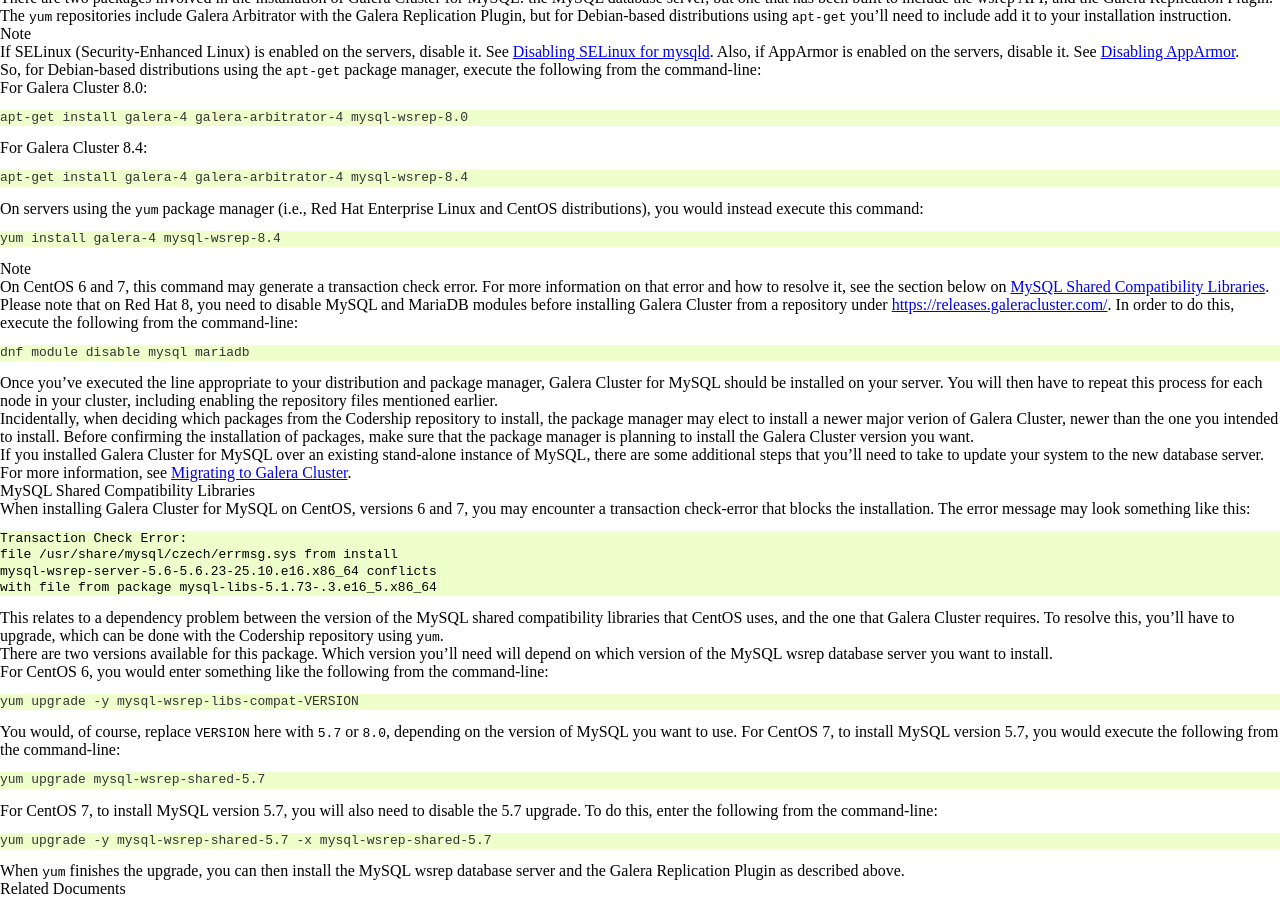
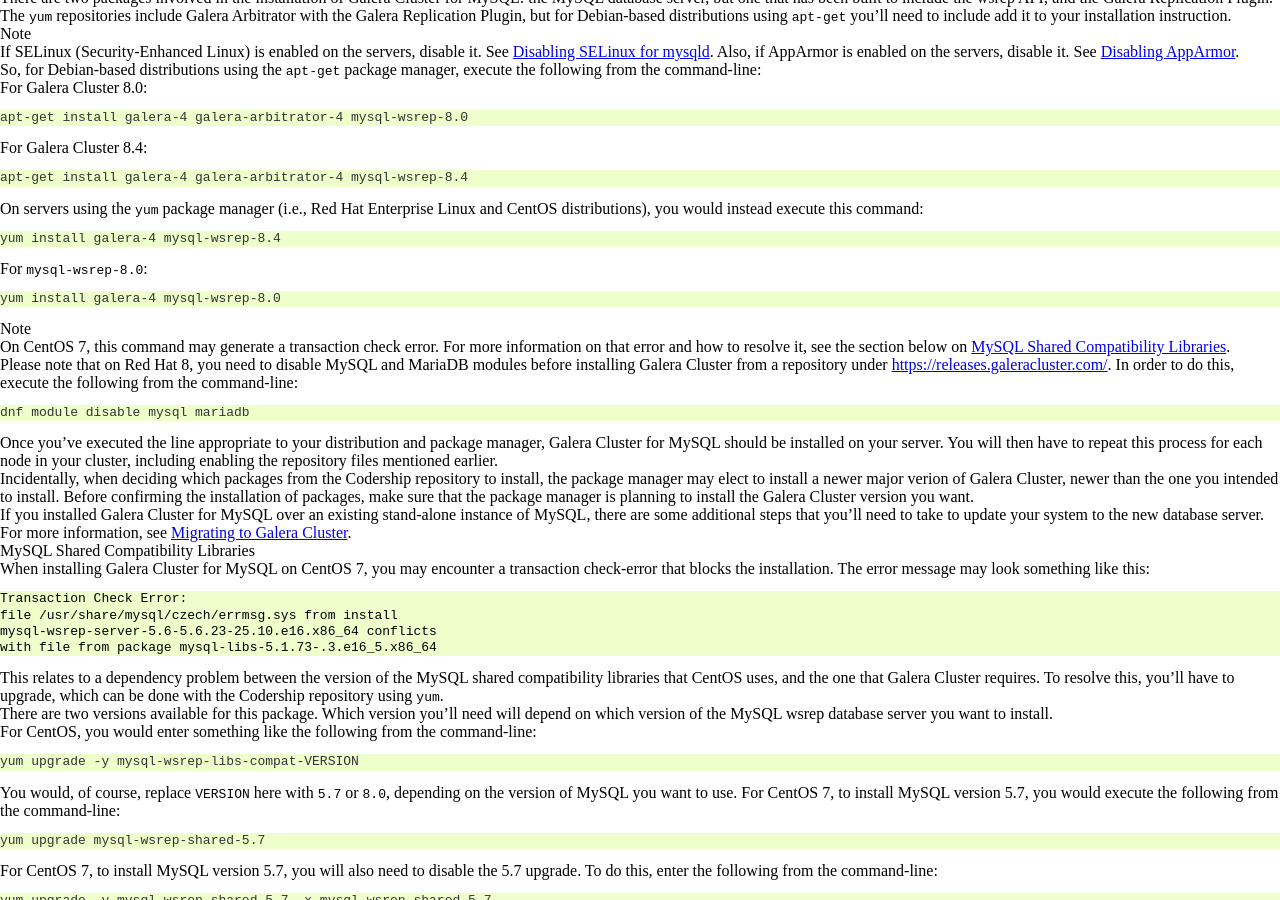
Before and after one commit to codership/documentation, a Sphinx documentation site: the page built from galeracluster/source/documentation/install-mysql.rst, in a window 1280 px wide and 900 px high, scrolled down 2219 px. Built offline with Sphinx 7.4.7, drawn with Linux system fonts in a browser that asks for light colours; comment, search, counter and statistics services are not loaded.

Commit message:
mysql-wsrep-8.0 brought back. CentOS 6 removed.

```diff
--- a/galeracluster/source/documentation/install-mysql.rst
+++ b/galeracluster/source/documentation/install-mysql.rst
@@ -234,7 +234,13 @@ On servers using the ``yum`` package manager (i.e., Red Hat Enterprise Linux and
 
    yum install galera-4 mysql-wsrep-8.4
 
-.. note:: On CentOS 6 and 7, this command may generate a transaction check error. For more information on that error and how to resolve it, see the section below on :ref:`MySQL Shared Compatibility Libraries <centos-mysql-shared-compt>`.
+For ``mysql-wsrep-8.0``:
+
+.. code-block:: console
+
+   yum install galera-4 mysql-wsrep-8.0
+
+.. note:: On CentOS 7, this command may generate a transaction check error. For more information on that error and how to resolve it, see the section below on :ref:`MySQL Shared Compatibility Libraries <centos-mysql-shared-compt>`.
 
 Please note that on Red Hat 8, you need to disable MySQL and
 MariaDB modules before installing Galera Cluster from a repository under
@@ -256,7 +262,7 @@ If you installed Galera Cluster for MySQL over an existing stand-alone instance
 .. rst-class:: section-heading
 .. rubric:: MySQL Shared Compatibility Libraries
 
-When installing Galera Cluster for MySQL on CentOS, versions 6 and 7, you may encounter a transaction check-error that blocks the installation. The error message may look something like this:
+When installing Galera Cluster for MySQL on CentOS 7, you may encounter a transaction check-error that blocks the installation. The error message may look something like this:
 
 .. code-block:: text
 
@@ -269,7 +275,7 @@ This relates to a dependency problem between the version of the MySQL shared com
 
 There are two versions available for this package.  Which version you'll need will depend on which version of the MySQL wsrep database server you want to install.
 
-For CentOS 6, you would enter something like the following from the command-line:
+For CentOS, you would enter something like the following from the command-line:
 
 .. code-block:: console
 
```
